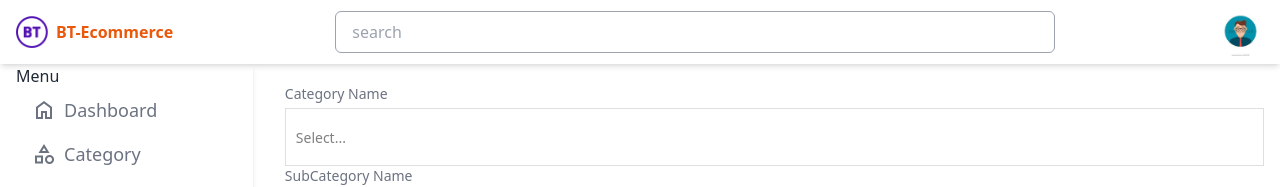
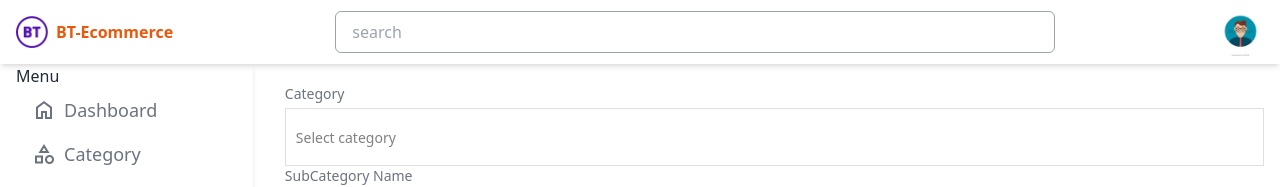
Before and after one commit to Bokhtiar/BT-Ecommerce-admin, a Next.js app: page /subCategory/form in a window 1280 px wide. Shown: the top 187 px of the page. Built offline with nearby package versions, Linux system fonts and the light colour scheme; no server answers.

Commit message:
subCategory form updated

```diff
--- a/components/form/subCategory.form.tsx
+++ b/components/form/subCategory.form.tsx
@@ -1,30 +1,50 @@
 import { useCallback, useEffect, useState } from "react";
 import { useForm } from "react-hook-form";
-import { CategoryIndexNetwork, CategoryList } from "../../network/category.network";
+import { CategoryIndexNetwork, CategoryList, CategorySearch } from "../../network/category.network";
+import { networkErrorHandeller } from "../../utils/helpers";
 import { PrimaryButton } from "../button";
-import { TextInput, SingleSelect } from "../input";
+import { TextInput, SearchableSelect } from "../input";
+
+interface ICategory {
+    _id: string;
+    name: string;
+}
 
 type PropsTypes = {
     loading: boolean;
+    data? : ICategory | null;
     onSubmit: (data: any) => void;
 };
 
 const SubCategoryForm: React.FC<PropsTypes> = (props: PropsTypes): JSX.Element => {
-    const [category, setCategory] = useState([])
 
-    /* category list */
-    const fetchCategory = useCallback(async() => {
-        const response = await CategoryList()
-        if(response && response.status === 200){
-            setCategory(response?.data?.data)
+    /* Handle search */
+    const handleSearch = async (input: string) => {
+        try {
+            const results: any[] = [];
+
+            const response = await CategorySearch(input);
+            if (response.status === 200) {
+                const arrLenght = response.data.data.length;
+
+                if (arrLenght > 0) {
+                    for (let i = 0; i < arrLenght; i++) {
+                        results.push({
+                            value: response.data.data[i]._id,
+                            label: `${response.data.data[i].name}`,
+                        });
                     }
-    }, [category])
+                }
+            }
 
-    useEffect(()=> {
-        fetchCategory()
-    },[])
-    console.log('res', category);
-
+            return results;
+        } catch (error: any) {
+            if (error) {
+                networkErrorHandeller(error);
+                return [];
+            }
+        }
+    };
 
     const {
         control,
@@ -35,29 +55,38 @@ const SubCategoryForm: React.FC<PropsTypes> = (props: PropsTypes): JSX.Element =
     /* Handle form submit */
     const onSubmit = (data: any) => props.onSubmit(data);
 
-    const options = [
-        { value: 'chocolate', label: 'Chocolate' },
-        { value: 'strawberry', label: 'Strawberry' },
-        { value: 'vanilla', label: 'Vanilla' },
-      ];
-
     return (
 
         <>
-        <form action=""  onSubmit={handleSubmit(onSubmit)}>
-            <SingleSelect
-             label="Category Name"
+            <form action="" onSubmit={handleSubmit(onSubmit)}>
+
+                <SearchableSelect
+                    label="Category"
                     name="category"
-             options={options}
                     control={control}
-             error={errors.name && errors.name.message}
-             rules={{
-                 required: "Category is required.",
-                 pattern: {
-                     message: "Invalid category.",
-                 },
-             }}
-            ></SingleSelect>
+                    error={errors.category && errors.category.message}
+                    isClearable={true}
+                    placeholder="Select category"
+                    rules={{ required: "Category is required" }}
+                    defaultvalue={
+                        props.data
+                            ? {
+                                label: `${props.data.name}`,
+                                value: props.data._id,
+                            }
+                            : null
+                    }
+                    onSearch={(inputData) => handleSearch(inputData)}
+                />
+
+
+
+
+
+
+
+
+
                 <TextInput
                     label="SubCategory Name"
                     name="name"
--- a/components/input/index.tsx
+++ b/components/input/index.tsx
@@ -1,6 +1,7 @@
 import React from 'react'
 import { useState } from 'react';
 import { useController } from "react-hook-form";
+import AsyncSelect from "react-select/async";
 import Select from "react-select";
 
 interface IRFields {
@@ -93,9 +94,24 @@ const customStyles = (error: boolean) => {
   return myStyles;
 };
 
-/* Single select field */
-export const SingleSelect: React.FC<IRSelectFields> = (
-  props: IRSelectFields
+
+interface IRSearchableSelectFields {
+  label: string;
+  name: string;
+  control: any;
+  isClearable?: boolean;
+  error: any;
+  defaultvalue: OptionTypes | null;
+  placeholder: string;
+  rules: any;
+  onSelected?: (data: any) => void;
+  onSearch: (data: any) => any;
+}
+
+
+/* ------------------------ Searchable Select field -------------------- */
+export const SearchableSelect: React.FC<IRSearchableSelectFields> = (
+  props: IRSearchableSelectFields
 ): JSX.Element => {
   const {
     field: { onChange, onBlur, value },
@@ -105,6 +121,17 @@ export const SingleSelect: React.FC<IRSelectFields> = (
     rules: { ...props.rules },
     defaultValue: props.defaultvalue,
   });
+
+  /* Search from API */
+  const searchOptions = (inputValue: string, callback: any) => {
+    props.onSearch(inputValue).then((results: OptionTypes) => {
+      if (results) {
+        setTimeout(() => {
+          callback(results);
+        }, 500);
+      }
+    });
+  };
 
   const handleSelect = (event: any) => {
     onChange(event);
@@ -119,21 +146,24 @@ export const SingleSelect: React.FC<IRSelectFields> = (
         <p className="text-sm mb-1 text-gray-500">{props.label}</p>
       )}
 
-      <Select
+      <AsyncSelect
         classNamePrefix={`custom-select`}
+        cacheOptions
         onBlur={onBlur} // notify when input is touched/blur
         value={value} // input value
         name={props.name} // send down the input name
         styles={customStyles(props.error)}
+        onChange={handleSelect}
+        loadOptions={searchOptions}
+        isClearable={props.isClearable}
+        defaultValue={props.defaultvalue ? { ...props.defaultvalue } : null}
+        placeholder={props.placeholder}
+        loadingMessage={() => "Searching ..."}
+        noOptionsMessage={() => "No results found !"}
         components={{
           DropdownIndicator: () => null,
           IndicatorSeparator: () => null,
         }}
-        options={props.options}
-        onChange={handleSelect}
-        isClearable={props.isClearable}
-        defaultValue={props.defaultvalue ? { ...props.defaultvalue } : null}
-        placeholder={props.placeholder}
       />
     </div>
   );
--- a/network/category.network.tsx
+++ b/network/category.network.tsx
@@ -40,3 +40,11 @@ export const CategoryShowNetwork = async ({ _id }: { _id: string }) => {
 export const CategoryDestroyNetwork = async ({ _id }: { _id: string }) => {
   return await privateRequest.delete(`/api/v1/admin/category/${_id}`);
 };
+
+
+/* Search from resources */
+export const CategorySearch = async (query: string) => {
+  return await privateRequest.get(
+    `/api/v1/admin/category/?query=${query}`
+  );
+};
--- a/pages/subCategory/form.tsx
+++ b/pages/subCategory/form.tsx
@@ -3,6 +3,7 @@ import { useState } from "react";
 import SubCategoryForm from "../../components/form/subCategory.form"
 import { Toastify } from "../../components/toastify";
 import { CategoryShowNetwork } from "../../network/category.network";
+import { SubCategoryCreateNetwork } from "../../network/subCategory.network";
 import { networkErrorHandeller } from "../../utils/helpers";
 
 const SubCategoryFrom: React.FC = (): JSX.Element => {
@@ -10,13 +11,16 @@ const SubCategoryFrom: React.FC = (): JSX.Element => {
     const [isLoading, setLoading] = useState<boolean>(false);
     /* Handle login */
     const handleSubCategoryForm = async (data: any) => {
+        const formData = {
+            ...data,
+            category: data.category.value,
+          };
+
         try {
             ///setLoading(true);
-            const response = await CategoryShowNetwork(data);
-            console.log('response', response);
-
+            const response = await SubCategoryCreateNetwork(formData);
             if (response && response.status === 201) {
-                console.log(response);
+                console.log("success response",response);
                 Toastify.Success(response.data.message);
                 router.push("/category");
             }
```
Lines whose indentation alone changed are shown as unchanged.
